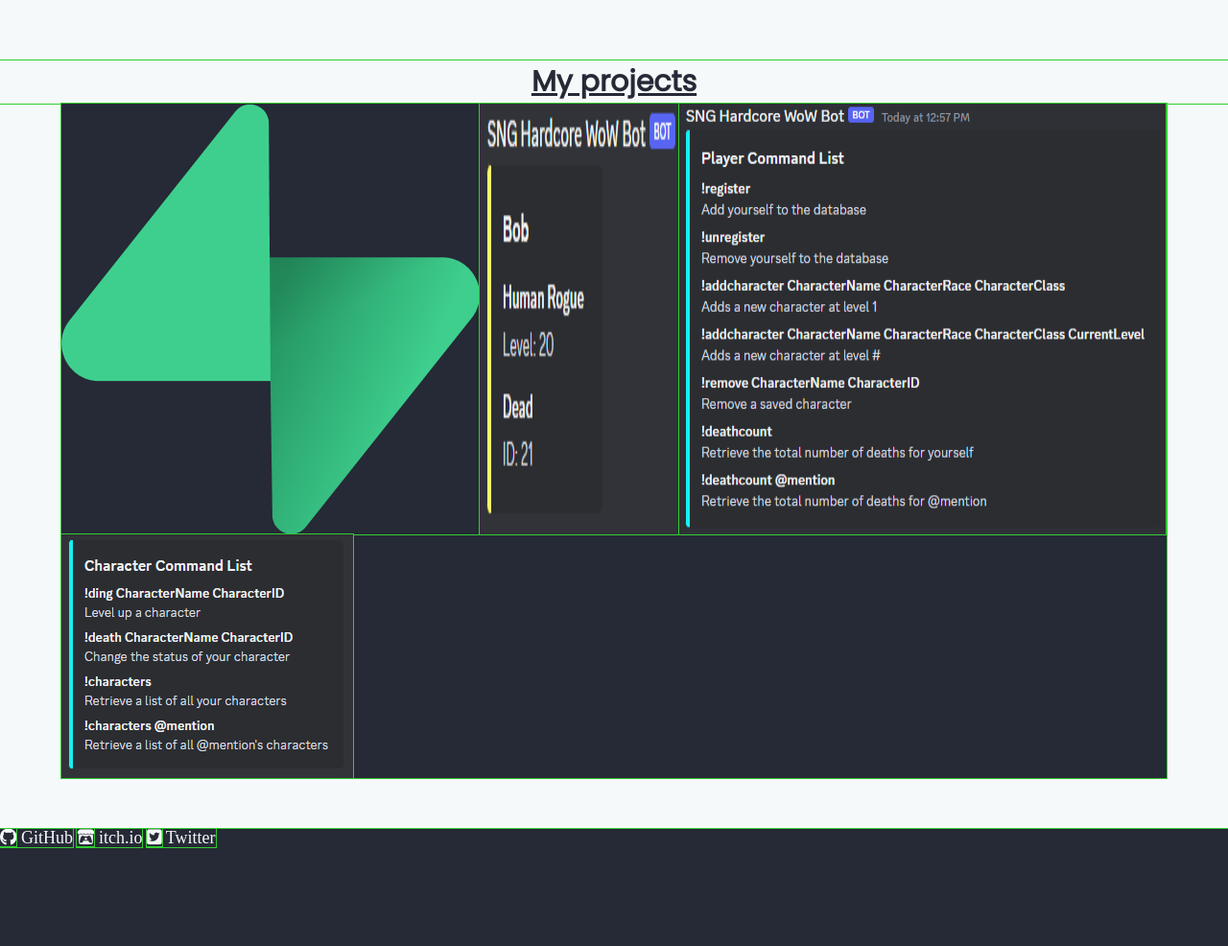
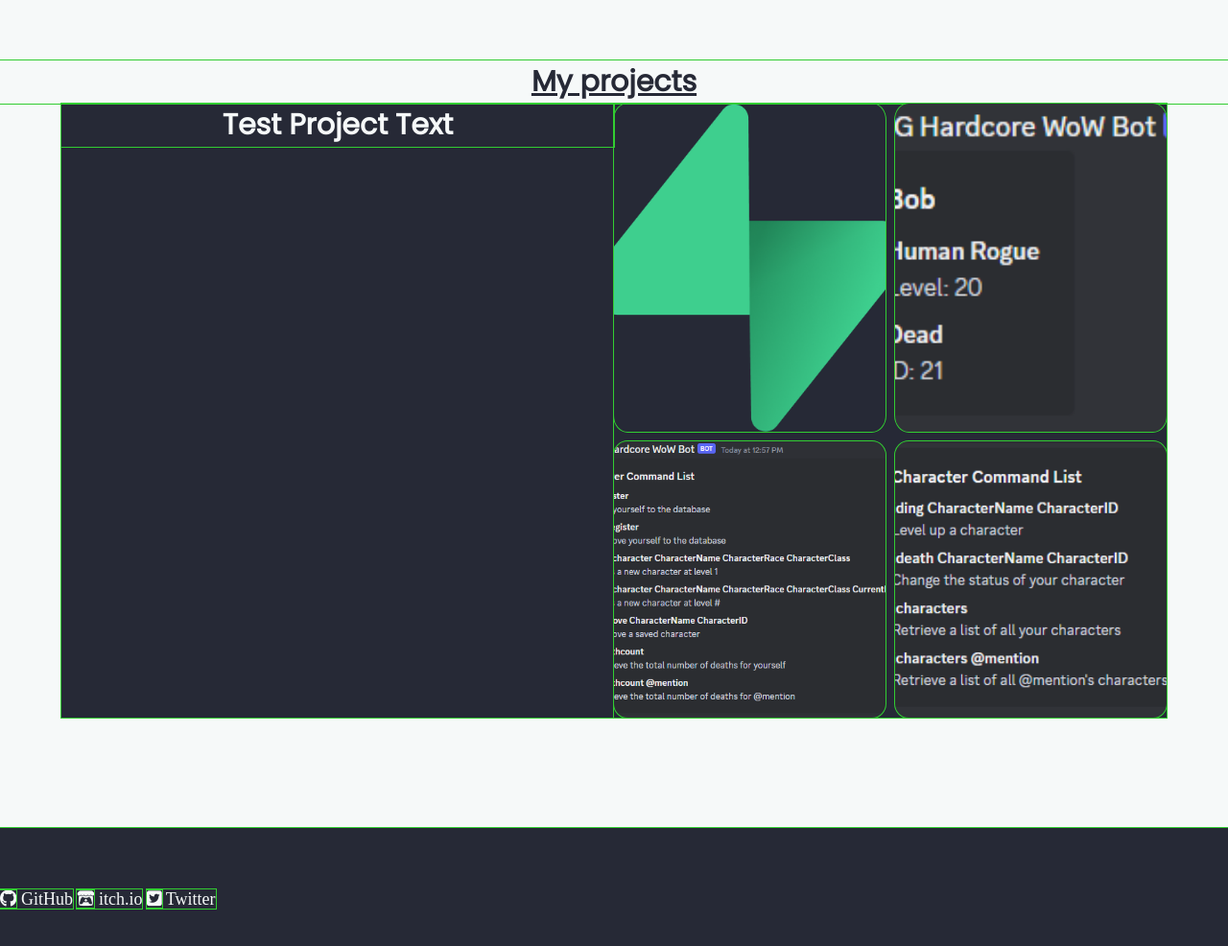
Before and after one commit to dmdylan/PersonalPortfolio, a plain HTML site: page portfolio-webpage.html in a window 1280 px wide. Shown: the part 801-1787 px from the top of the page at 96% size. Before the commit the page ends 1685 px from the top, so only its background shows below. Drawn offline with Linux system fonts and the light colour scheme.

Commit message:
Projects section positioning

```diff
--- a/portfolio-webpage.html
+++ b/portfolio-webpage.html
@@ -30,6 +30,9 @@
           <h2>My projects</h2>
           <div class="projects-container">
             <div class="project">
+              <div class="project-text">
+                <h2>Test Project Text</h2>
+              </div>
               <div class="project-img-container">
                 <img src="/images/sng-bot/supabase-logo-icon.png" />
                 <img src="/images/sng-bot/sng-bot-character-example.png" />
--- a/styles.css
+++ b/styles.css
@@ -144,14 +144,59 @@
   position: relative;
   width: 90%;
   min-height: 80vh;
+  max-height: 80vh;
   margin: auto;
   background-color: var(--blackish);
 }
 
+.project
+{
+  width: 100%;
+  height: 100%;
+}
+
+.project-text
+{
+  position: relative;
+  float: left;
+  width: 50%;
+  height: 100%;
+}
+
+.project-text h2
+{
+  text-decoration: none;
+  color: var(--whiteish);
+}
+
 .project-img-container
 {
-  display: flex;
-  flex-wrap: wrap;
+  position: absolute;
+  float: right;
+  right: 0;
+  width: 50%;
+  height: 100%;
+  display: grid;
+  grid-template-columns: repeat(2, auto);
+  gap: 1rem;
+}
+
+.project-img-container > img
+{
+  object-fit: cover;
+  border-radius: 5%;
+  width: 100%;
+  height: 100%;
+}
+
+.contact-section
+{
+  position: relative;
+  width: 100%;
+  margin: 0 auto;
+  padding: 5% 0 0;
+  background-color: var(--blackish);
+  min-height: 100vh;
 }
 
 .contact-section a
```
